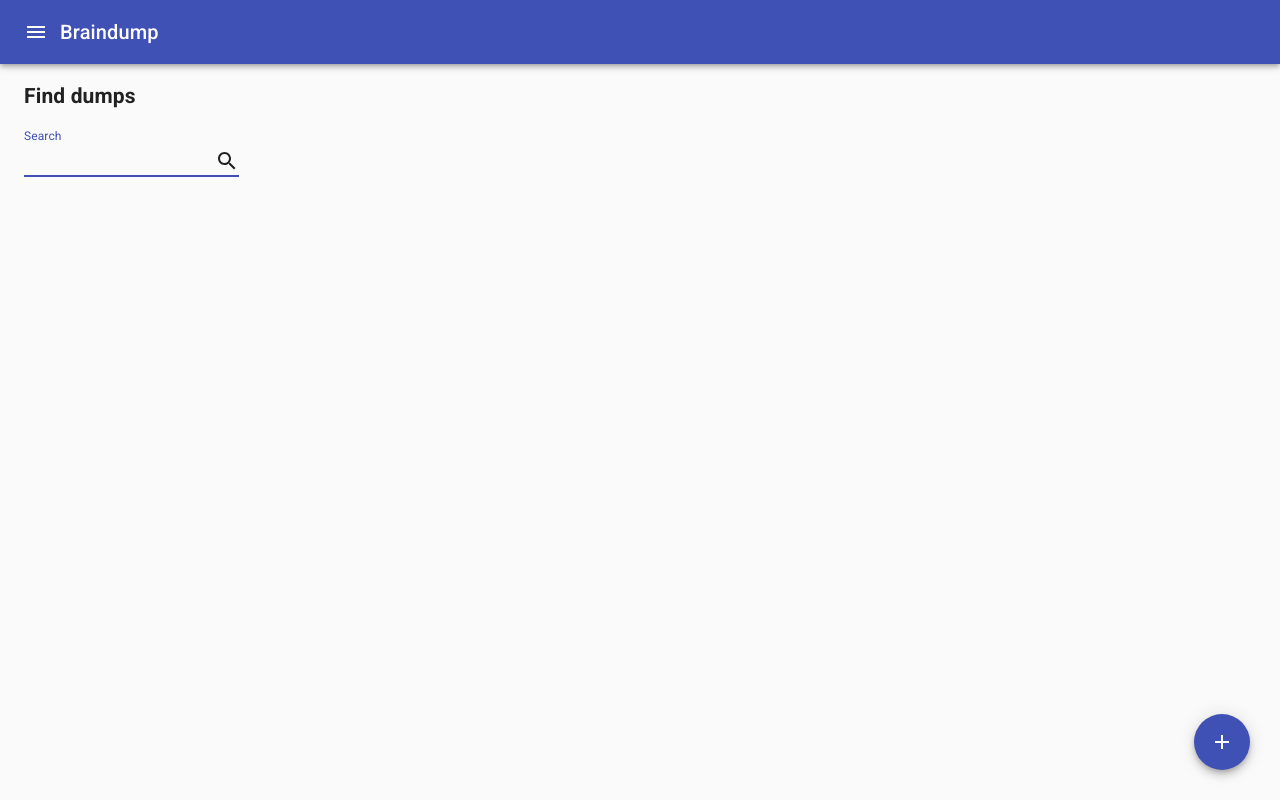
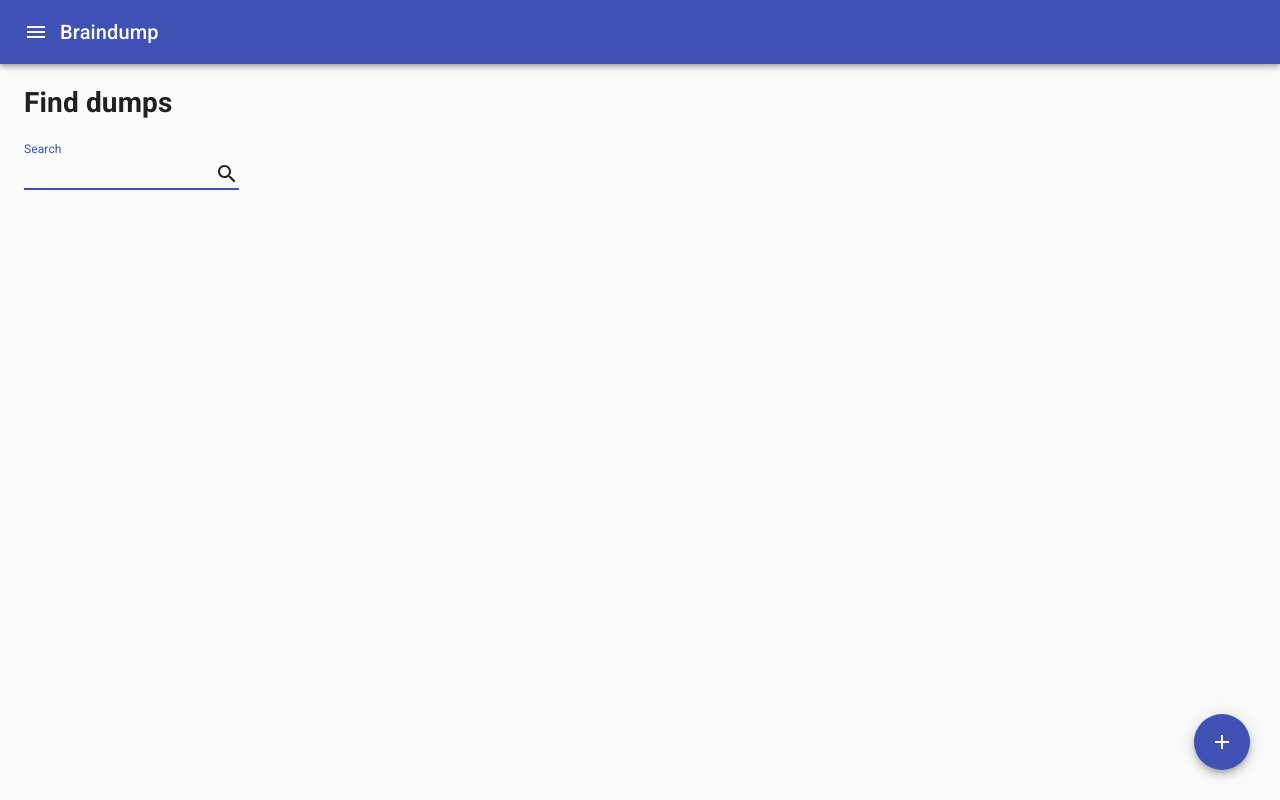
Before and after one commit to marianditt/braindump-app, a React (Create React App) app: page / in a window 1280 px wide. Built offline with nearby package versions, Linux system fonts and the light colour scheme.

Commit message:
Unify page headings

```diff
--- a/src/components/dump-details.tsx
+++ b/src/components/dump-details.tsx
@@ -26,7 +26,7 @@ const propTypes = {
 function DumpDetailsComponent(props: DumpDetailsProps) {
   return (
     <div className={props.className}>
-      <h2>{props.dump.summary}</h2>
+      <h1>{props.dump.summary}</h1>
       <Markdown>{props.dump.description}</Markdown>
     </div>
   )
--- a/src/components/pages/dump-search-page.tsx
+++ b/src/components/pages/dump-search-page.tsx
@@ -91,7 +91,7 @@ export function DumpSearchPage(props: DumpSearchPageProps) {
       />
 
       <Container maxWidth={false}>
-        <h2>Find dumps</h2>
+        <h1>Find dumps</h1>
         <DumpSearch
           dumps={dumps}
           onSearchFilterChange={onSearchFilterChange}
```
